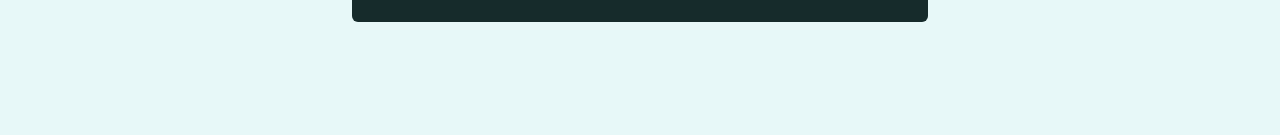
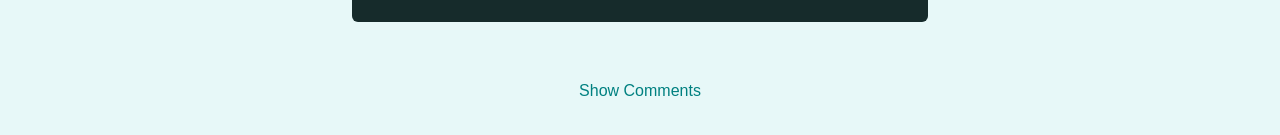
Before and after one commit to rootsuke/react-spa-practice, a React (Create React App) app: page /quotes/q1 in a window 1280 px wide. Shown: the part 355-490 px from the top of the page. Built offline with nearby package versions, Linux system fonts and the light colour scheme.

Commit message:
apply dynamic routing

```diff
--- a/src/components/quotes/QuoteList.js
+++ b/src/components/quotes/QuoteList.js
@@ -22,7 +22,10 @@
   const sortedQuotes = sortQuotes(props.quotes, isSortingAscending)
 
   const ChangeSortingHandler = () => {
-    history.push('/quotes?sort=' + (isSortingAscending ? 'desc' : 'asc'))
+    history.push({
+      pathname: location.pathname,
+      search: `?sort=${isSortingAscending ? 'desc' : 'asc'}`
+    })
   }
 
   return (
--- a/src/pages/QuoteDetail.js
+++ b/src/pages/QuoteDetail.js
@@ -1,4 +1,4 @@
-import { Route, useParams } from "react-router-dom"
+import { Link, Route, useRouteMatch, useParams } from "react-router-dom"
 import Comments from "../components/comments/Comments"
 import HighlightedQuote from "../components/quotes/HighlightedQuote"
 
@@ -11,6 +11,7 @@
 ]
 
 const QuoteDetail = () => {
+  const match = useRouteMatch()
   const params = useParams()
 
   const quote = DUMMY_QUOTES.find(quote => quote.id === params.quoteId)
@@ -22,7 +23,13 @@
   return (
     <>
       <HighlightedQuote author={quote.author} text={quote.text}></HighlightedQuote>
-      <Route path={`/quotes/${params.quoteId}/comments`}>
+      <Route path={match.path} exact>
+        <div className='centered'>
+          <Link className='btn--flat' to={`${match.url}/comments`}>Show Comments</Link>
+        </div>
+      </Route>
+
+      <Route path={`${match.path}/comments`}>
         <Comments></Comments>
       </Route>
     </>
```
